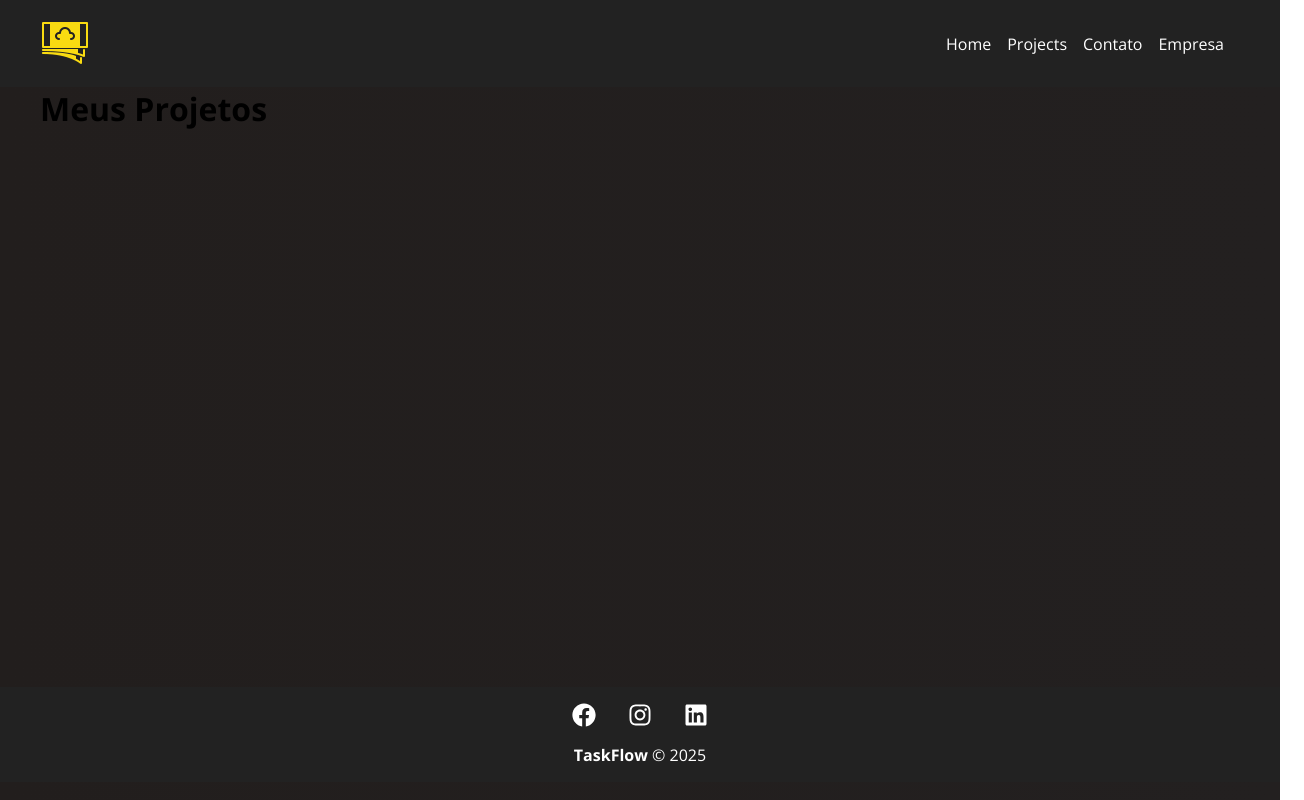
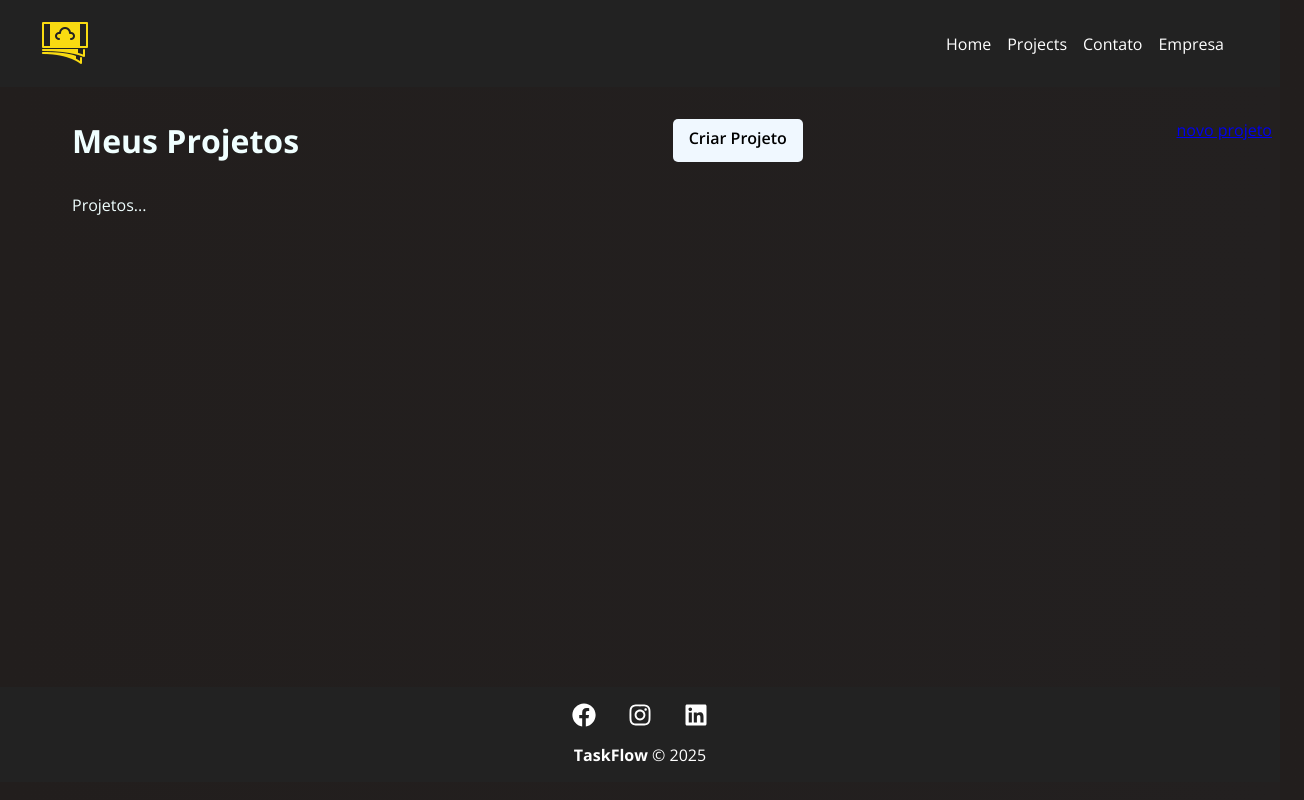
Before and after one commit to brunohenriquedeveloper/Project-Manager, a React (Vite) app in the folder Project-Manager/: page /projects in a window 1280 px wide. Shown: the whole page, 1304 px wide, since content can reach past the window. Built offline with nearby package versions, Linux system fonts and the light colour scheme.

Commit message:
Style: Stylizing the my projects page

```diff
--- /dev/null
+++ b/Project-Manager/src/components/pages/Project.module.css
@@ -0,0 +1,10 @@
+.project_container {
+    padding: 2em;
+    color: azure;
+}
+
+.title_container {
+    display: flex;
+    justify-content: space-between;
+    margin-bottom: 2em;
+}
--- a/Project-Manager/src/components/pages/Projects.jsx
+++ b/Project-Manager/src/components/pages/Projects.jsx
@@ -1,6 +1,8 @@
 import Message from '../layout/message'
 import { useLocation } from 'react-router-dom'
-
+import styles from './Project.module.css'
+import Container from '../layout/Container'
+import LinkButton from '../layout/LinkButton'
 function Projects(){
 
     const location = useLocation()
@@ -11,11 +13,19 @@
     }
 
     return (
-        <div>
+    <div className={styles.project_container}>
+
+          <div className={styles.title_container}>
             <h1>Meus Projetos</h1>
+            <LinkButton to= "/newproject" text="Criar Projeto" />
+            <a href="#">novo projeto</a>
+            </div>
             {message && <Message type="success" msg={message}/>}
-        </div>
-    )
+            <Container customClass="start">
+            <p>Projetos...</p>
+            </Container>
+  </div>
+         )
 }
 
 export default Projects
```
